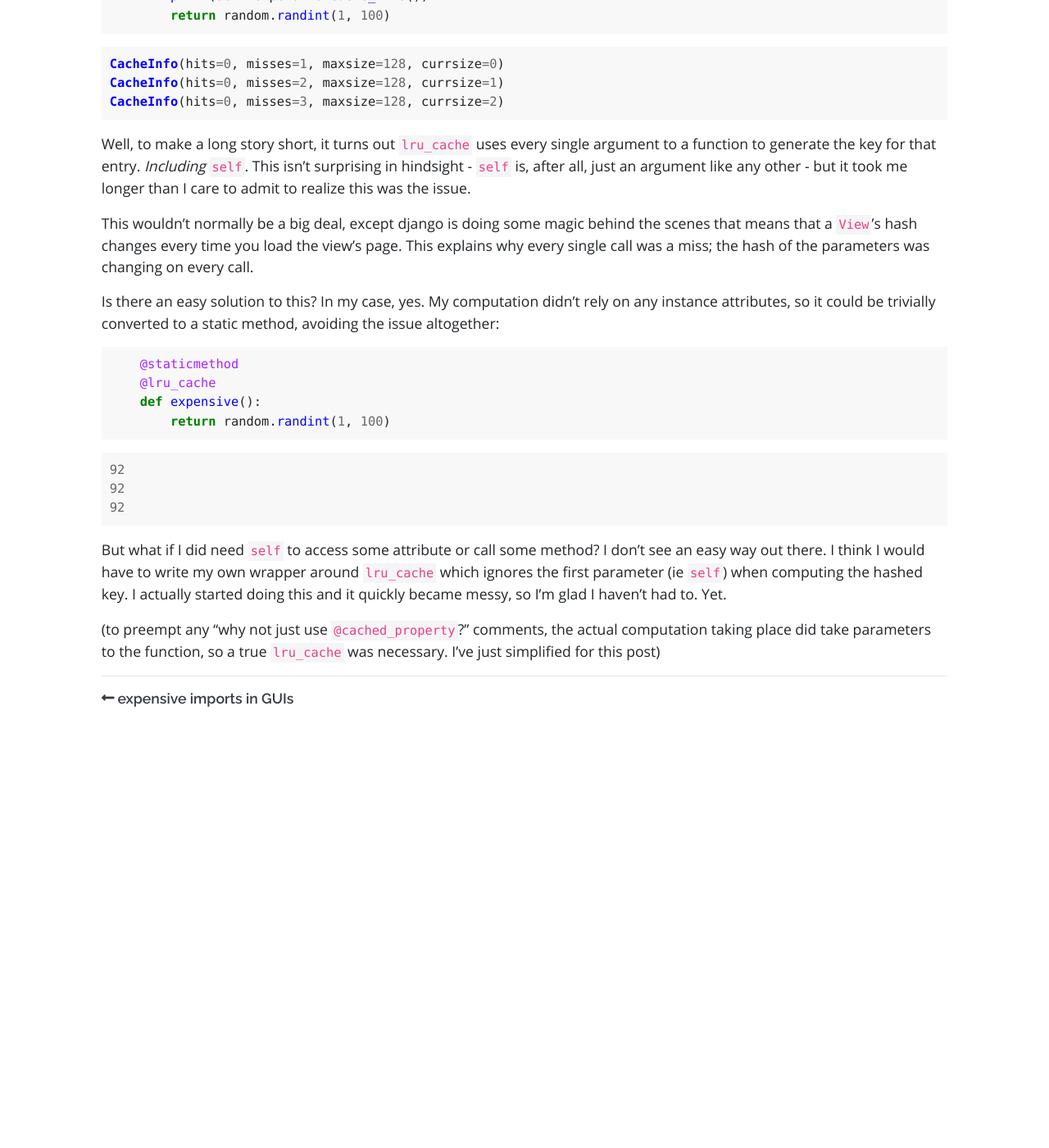
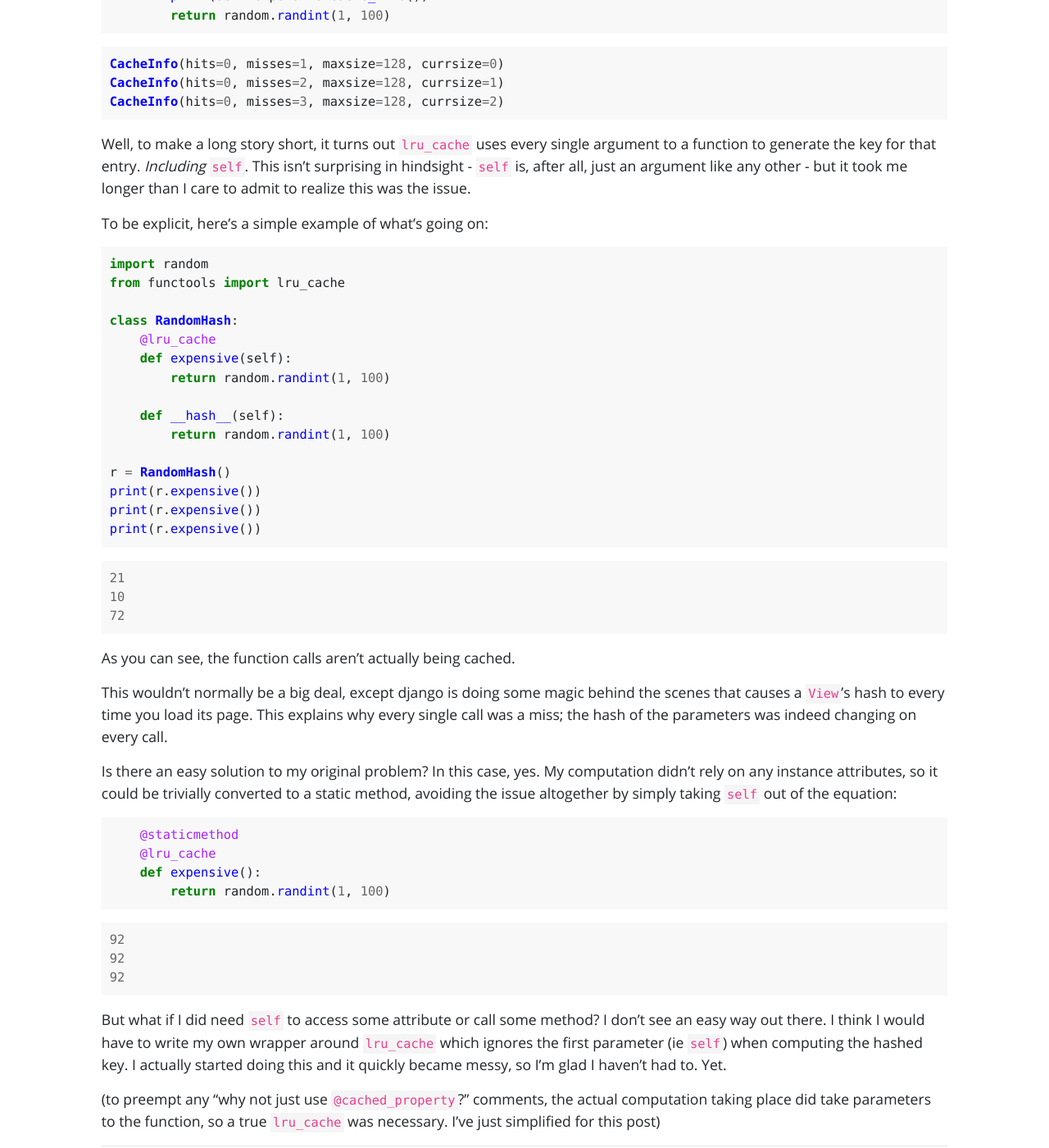
Before and after one commit to Liam-DeVoe/liam-devoe.github.io, a Jekyll site: the page built from _posts/2021-07-28-lru_cache-gotchas.md, in a window 1280 px wide and 1400 px high, scrolled down 1109 px. Shown: the whole window at 82% size. Built offline with Jekyll 4.4.1, drawn with Linux system fonts in a browser that asks for light colours; nearby versions of some CDN libraries; before the commit the page ends 1994 px from its top, so only the background shows below that.

Commit message:
add example to lru cache post

````diff
--- a/_posts/2021-07-28-lru_cache-gotchas.md
+++ b/_posts/2021-07-28-lru_cache-gotchas.md
@@ -52,9 +52,37 @@ CacheInfo(hits=0, misses=3, maxsize=128, currsize=2)
 
 Well, to make a long story short, it turns out `lru_cache` uses every single argument to a function to generate the key for that entry. *Including* `self`. This isn't surprising in hindsight - `self` is, after all, just an argument like any other - but it took me longer than I care to admit to realize this was the issue.
 
-This wouldn't normally be a big deal, except django is doing some magic behind the scenes that means that a `View`'s hash changes every time you load the view's page. This explains why every single call was a miss; the hash of the parameters was changing on every call.
+To be explicit, here's a simple example of what's going on:
 
-Is there an easy solution to this? In my case, yes. My computation didn't rely on any instance attributes, so it could be trivially converted to a static method, avoiding the issue altogether:
+```python
+import random
+from functools import lru_cache
+
+class RandomHash:
+    @lru_cache
+    def expensive(self):
+        return random.randint(1, 100)
+
+    def __hash__(self):
+        return random.randint(1, 100)
+
+r = RandomHash()
+print(r.expensive())
+print(r.expensive())
+print(r.expensive())
+```
+
+```python
+21
+10
+72
+```
+
+As you can see, the function calls aren't actually being cached.
+
+This wouldn't normally be a big deal, except django is doing some magic behind the scenes that causes a `View`'s hash to every time you load its page. This explains why every single call was a miss; the hash of the parameters was indeed changing on every call.
+
+Is there an easy solution to my original problem? In this case, yes. My computation didn't rely on any instance attributes, so it could be trivially converted to a static method, avoiding the issue altogether by simply taking `self` out of the equation:
 
 ```python
     @staticmethod
````
